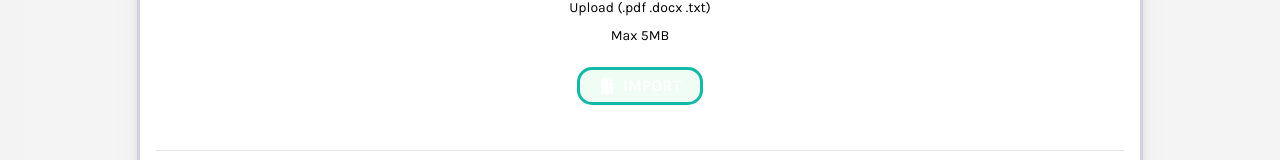
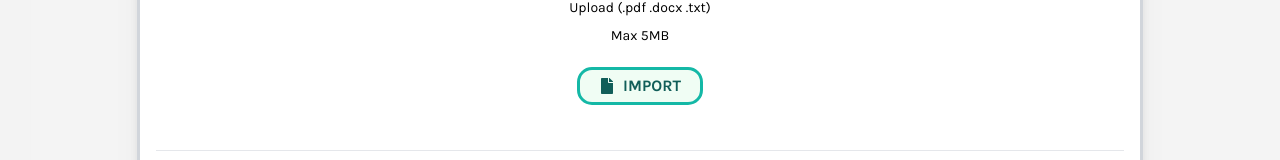
Before and after one commit to 3umaGH/NeuroCards, a React (Vite) app: page /quiz/new in a window 1280 px wide. Shown: the part 349-509 px from the top of the page. Built offline with nearby package versions, Linux system fonts and the light colour scheme.

Commit message:
fix: conflicting text color style

```diff
--- a/src/components/common/Button.tsx
+++ b/src/components/common/Button.tsx
@@ -11,8 +11,8 @@ export const Button = ({ className, children, disabled, ...props }: Button) => {
       {...props}
       disabled={disabled}
       className={clsx(
-        'bg-[--primary] select-none disabled:opacity-50 text-xs md:text-base text-white rounded-xl font-bold p-4 uppercase transition-all w-full',
-        { 'active:scale-95 hover:brightness-90': !disabled },
+        'bg-[--primary] select-none disabled:opacity-50 text-xs md:text-base rounded-xl font-bold p-4 uppercase transition-all w-full',
+        { 'active:scale-95 hover:brightness-90': !disabled, 'text-white': !className?.includes('text-') },
         className
       )}>
       {children}
```
